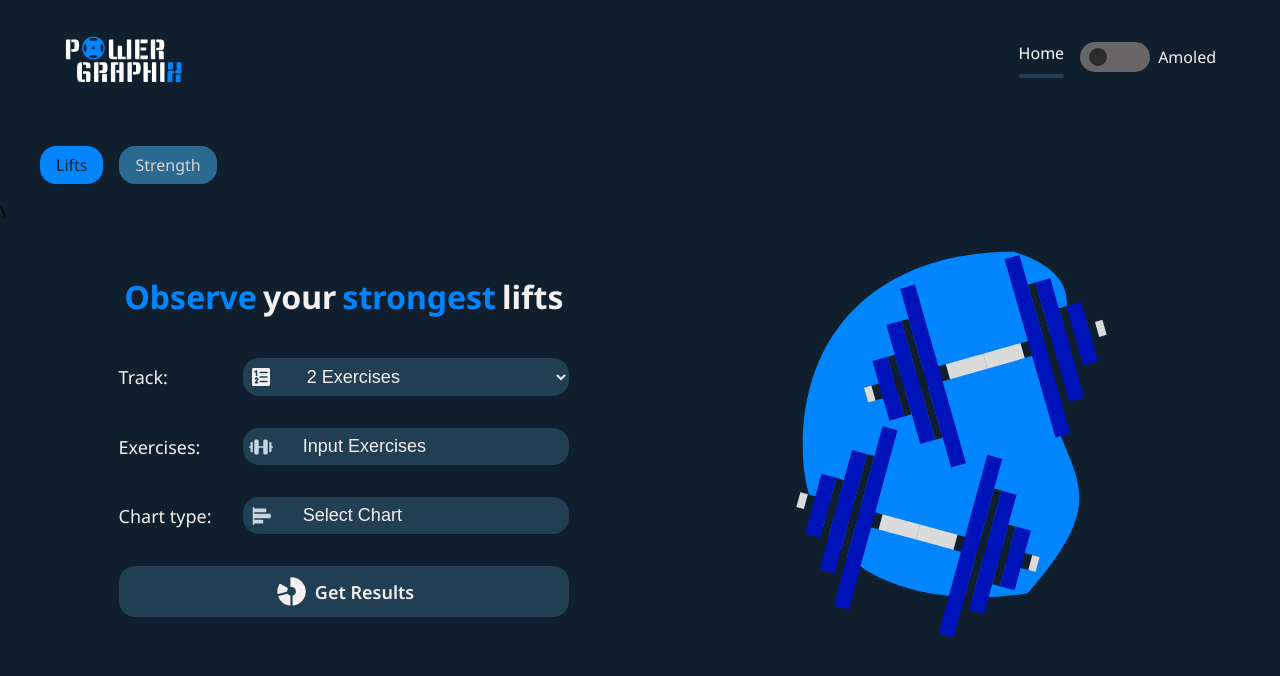
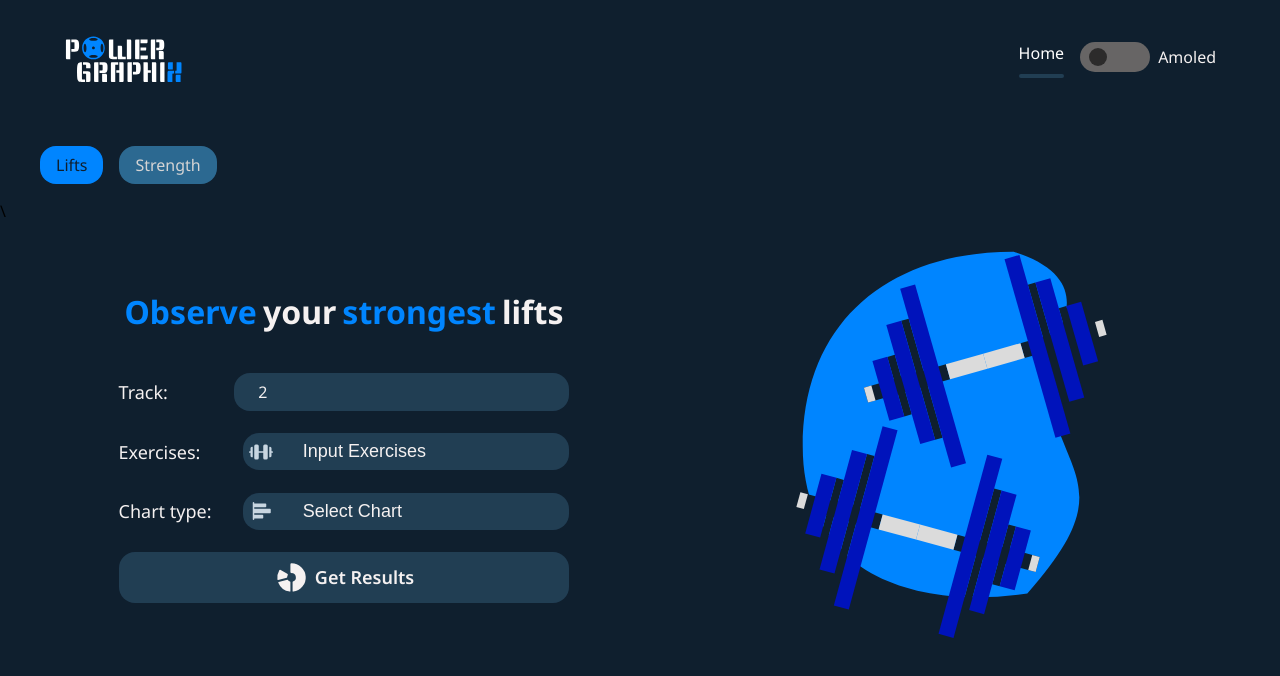
Before and after one commit to AtanasovCode/lift-log, a React (Vite) app: page /input-stats in a window 1280 px wide. Shown: the top 676 px of the page. Built offline with nearby package versions, Linux system fonts and the light colour scheme; a web font is replaced by a local one.

Commit message:
removed select field & replaced with custom dropdown field

```diff
--- a/src/components/input-stats/LiftStats.jsx
+++ b/src/components/input-stats/LiftStats.jsx
@@ -11,6 +11,7 @@ import {
 } from '@phosphor-icons/react';
 import { useStore } from '../../../useStore';
 import { getChartIcon } from '../../Utils';
+import styled from 'styled-components';
 
 import MultipleExerciseSelect from './MultipleExerciseSelect';
 import ChartSelect from './ChartSelect';
@@ -38,6 +39,11 @@ const LiftStats = ({ errorActive, setErrorActive }) => {
 
     //used for selecting number of exercises to track
     const [numbers, setNumbers] = useState([2, 3, 4, 5, 6]);
+    const [isOpen, setIsOpen] = useState(false);
+
+    const toggleDropdown = () => {
+        setIsOpen(!isOpen);
+    }
 
     const submitData = (e) => {
         e.preventDefault();
@@ -102,37 +108,32 @@ const LiftStats = ({ errorActive, setErrorActive }) => {
                                 <Styled.LabelText>
                                     Track:
                                 </Styled.LabelText>
-                                <Styled.InputFieldContainer>
-                                    <Styled.LabelIcon>
-                                        <ListNumbers
-                                            size="100%"
-                                            weight="fill"
-                                            color={theme.text}
-                                        />
-                                    </Styled.LabelIcon>
-                                    <Styled.SelectField
-                                        defaultValue={2}
-                                        onChange={(e) => {
-                                            setNumberOfExercises(e.currentTarget.value);
-                                            sessionStorage.setItem("numberOfExercises", e.currentTarget.value.toString());
-                                        }}
-                                    >
-                                        <Styled.SelectOption
-                                            value="select"
-                                            disabled
-                                        >
+                                <DropdownContainer onClick={() => toggleDropdown()}>
+                                    <DropdownValue>
+                                        <DropdownIcon></DropdownIcon>
+                                        <DropdownText>{numberOfExercises}</DropdownText>
+                                    </DropdownValue>
+                                    <DropdownMenu isOpen={isOpen}>
+                                        <DropdownHeading>
                                             Exercises to track
-                                        </Styled.SelectOption>
-                                        {numbers.map((number) => (
-                                            <Styled.SelectOption
-                                                value={number}
-                                                key={number}
-                                            >
-                                                {number} Exercises
-                                            </Styled.SelectOption>
-                                        ))}
-                                    </Styled.SelectField>
-                                </Styled.InputFieldContainer>
+                                        </DropdownHeading>
+                                        {
+                                            numbers.map((number) => {
+                                                return (
+                                                    <DropdownItem
+                                                        onClick={() => {
+                                                            sessionStorage.setItem("numberOfExercises", parseInt(number))
+                                                            setNumberOfExercises(number);
+                                                            toggleDropdown();
+                                                        }}
+                                                    >
+                                                        {number}
+                                                    </DropdownItem>
+                                                );
+                                            })
+                                        }
+                                    </DropdownMenu>
+                                </DropdownContainer>
                             </Styled.LabelContainer>
 
                             <Styled.LabelContainer>
@@ -202,3 +203,76 @@ const LiftStats = ({ errorActive, setErrorActive }) => {
 };
 
 export default LiftStats;
+
+const DropdownContainer = styled.div`
+    width: 100%;
+    display: flex;
+    align-items: center;
+    position: relative;
+    justify-content: flex-start;
+    background-color: ${props => props.theme.secondary};
+    color: ${props => props.theme.text};
+    padding: .5rem;
+    border-radius: 16px;
+`;
+
+const DropdownIcon = styled.div`
+    display: flex;
+    align-items: center;
+    justify-content: center;
+    margin-right: 1rem;
+`;
+
+const DropdownValue = styled.div`
+    display: flex;
+    align-items: center;
+    justify-content: center;
+    user-select: none;
+`;
+
+const DropdownText = styled.div`
+    font-size: 1rem;
+`;
+
+const DropdownMenu = styled.div`
+    width: 100%;
+    height: 0;
+    display: none;
+    user-select: none;
+    padding: .5rem;
+    background-color: transparent;
+    z-index: 5;
+    transition: all .4s ease-in-out;
+    position: absolute;
+    left: 0;
+    top: 0;
+
+    ${props => props.isOpen && `
+        display: block;
+        height: auto;
+        top: 105%;
+        background-color: ${props.theme.secondary};
+        backdrop-filter: blur(20px);
+        z-index: 9;
+        border-radius: 16px;
+
+    `}
+`;
+
+const DropdownHeading = styled.div`
+    width: 100%;
+    font-size: 1.1rem;
+    text-align: center;
+    margin-bottom: 1rem;
+`;
+
+const DropdownItem = styled.div`
+    width: 100%;
+    font-size: 1.2rem;
+    text-align: center;
+    margin-bottom: .5rem;
+
+    &:hover {
+        background-color: ${props => props.theme.mayaBlueDark};
+    }
+`;
--- a/src/styles/Styled.Stats.jsx
+++ b/src/styles/Styled.Stats.jsx
@@ -185,10 +185,9 @@ export const LabelContainer = styled.div`
     width: 100%;
     display: flex;
     align-items: center;
-    justify-content: space-between;
-    margin-bottom: 2rem;
+    justify-content: center;
+    margin-bottom: 1.4rem;
     position: relative;
-    width: 100%;
 
     @media (max-width: 768px) {
         flex-direction: column;
```
